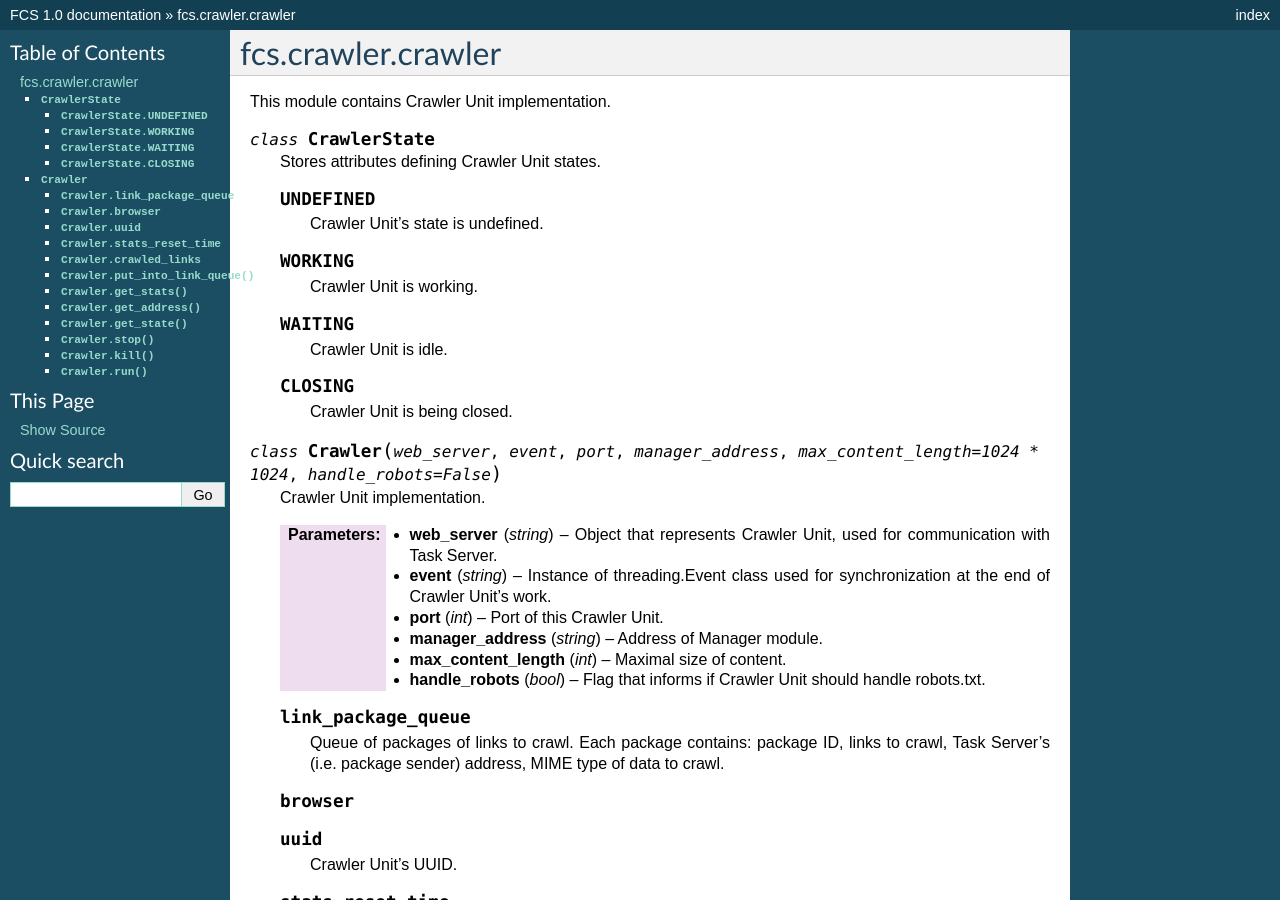
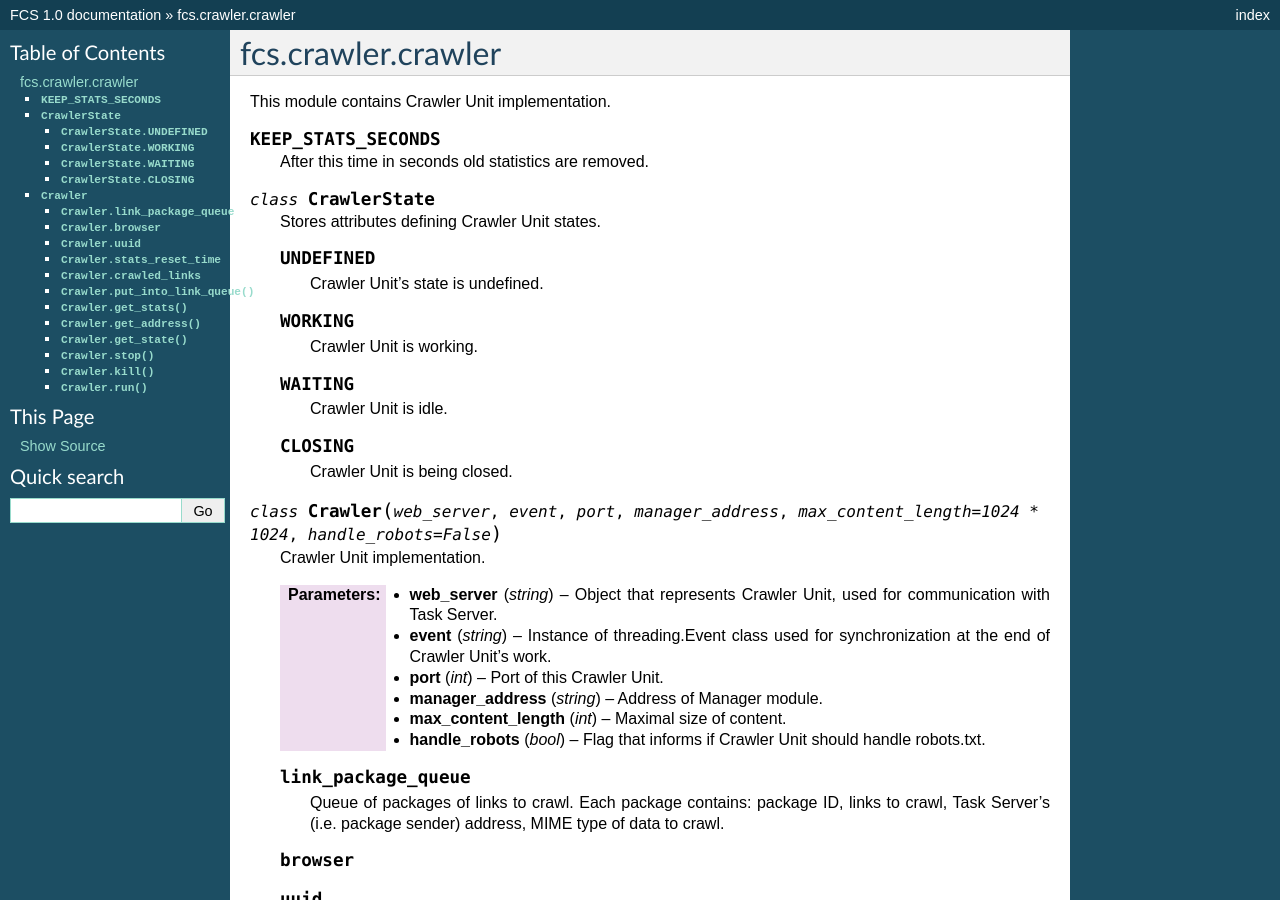
Before and after one commit to agh-glk/fcs, a Sphinx documentation site: the page built from docs/source/crawler/crawler.rst, in a window 1280 px wide and 900 px high. Built offline with Sphinx 7.4.7, drawn with Linux system fonts in a browser that asks for light colours; formulas are drawn with MathJax 3.

Commit message:
[NT] Edit

```diff
--- a/docs/source/crawler/crawler.rst
+++ b/docs/source/crawler/crawler.rst
@@ -2,6 +2,11 @@ fcs.crawler.crawler
 =======================================
 
 This module contains Crawler Unit implementation.
+
+.. py:data:: KEEP_STATS_SECONDS
+
+   After this time in seconds old statistics are removed.
+
 
 .. py:class:: CrawlerState
 
```
